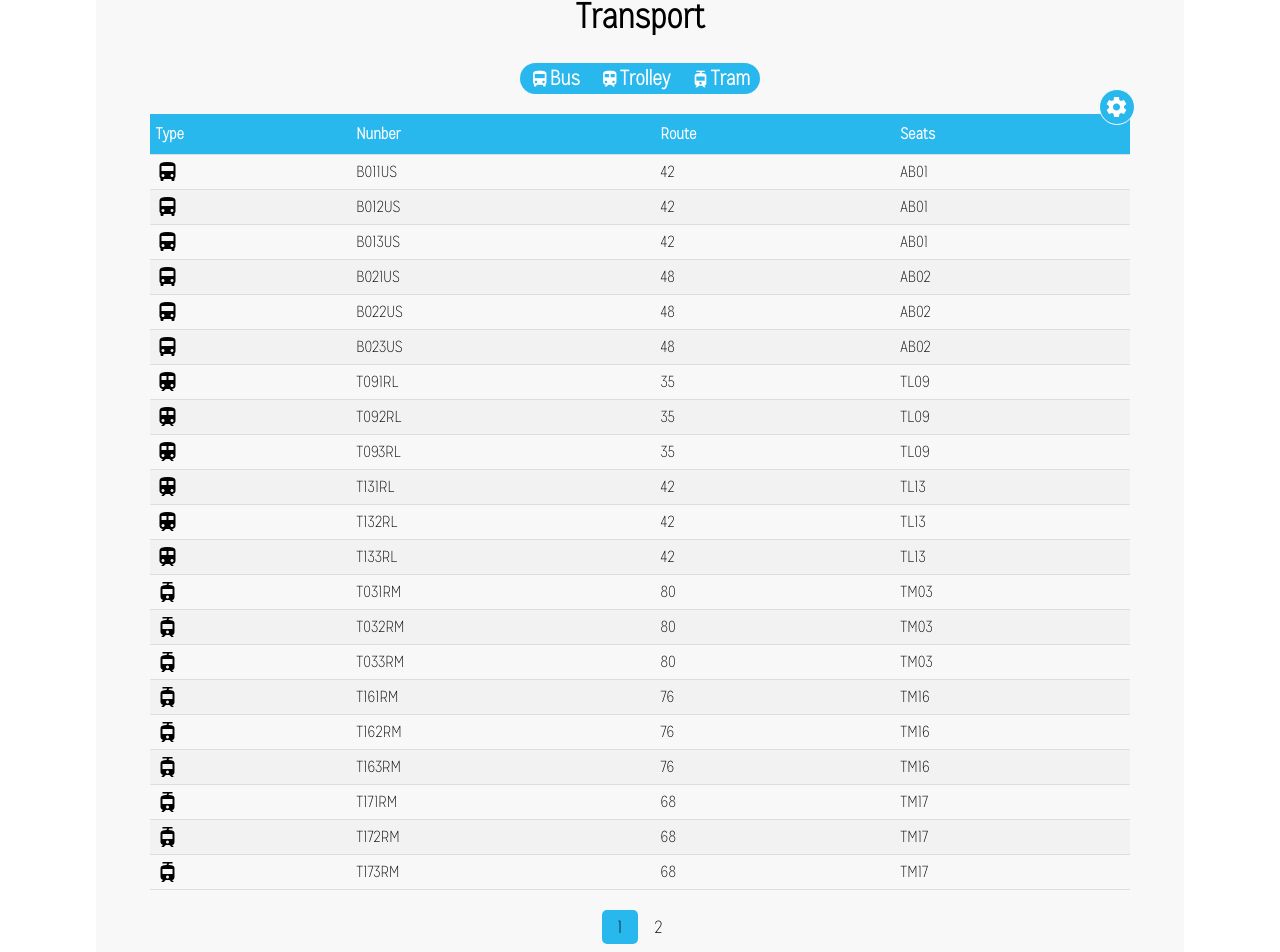
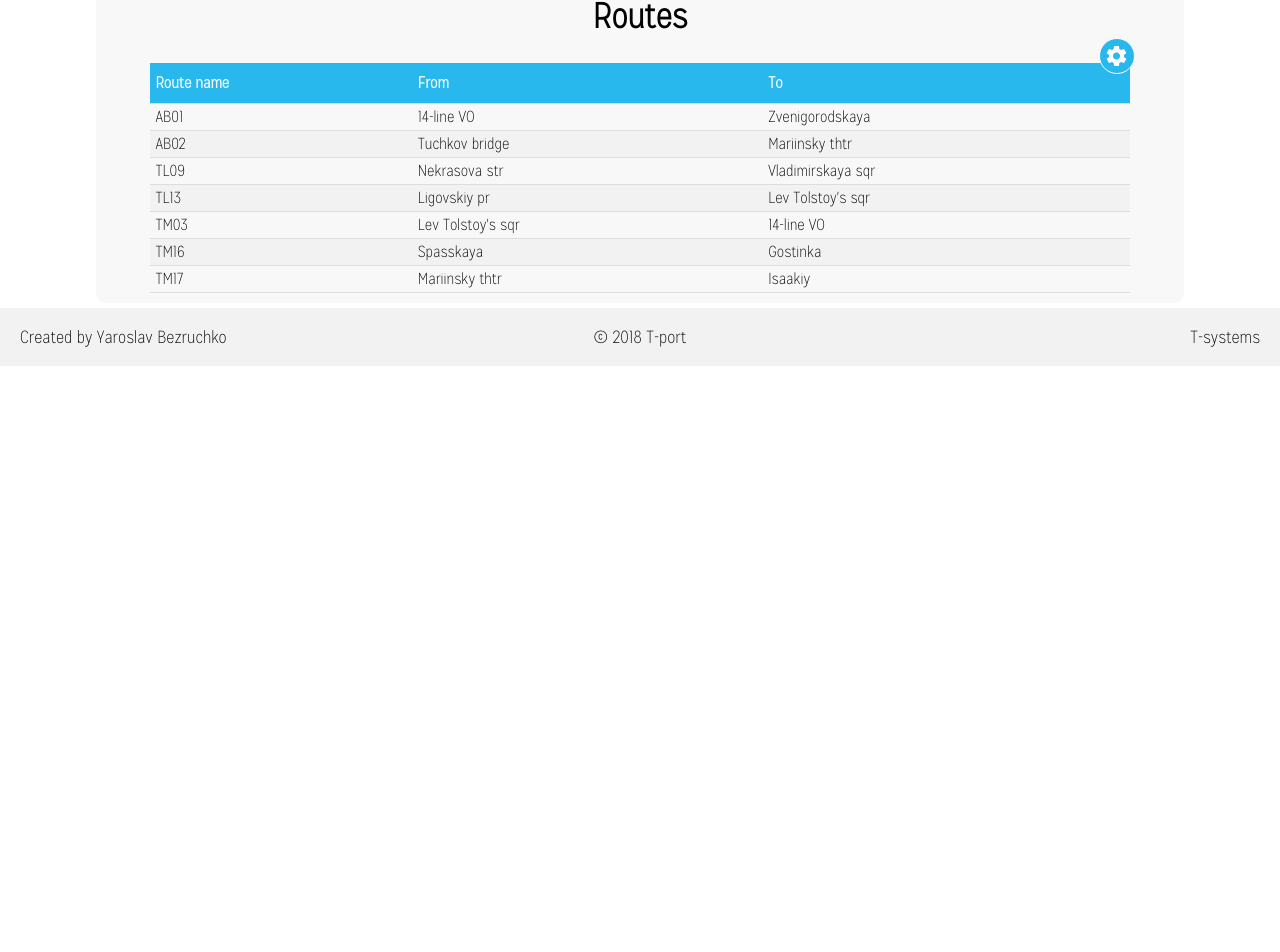
Before and after one commit to Prifki/T-port, a React (Create React App) app in the folder t-port/: page / in a window 1280 px wide. Shown: the part 82-1034 px from the top of the page. After the commit the page ends 800 px from the top, so only its background shows below. Built offline with nearby package versions, Linux system fonts and the light colour scheme.

Commit message:
routes table generating

```diff
--- a/t-port/src/components/landing/App.js
+++ b/t-port/src/components/landing/App.js
@@ -11,8 +11,9 @@ class App extends Component {
     return (
       <>
         <Header />
+        <RoutesContainer />
+        {/*<FindRouteContainer />
         <TransportsContainer />
-        {/*<FindRouteContainer />
         <RoutesContainer />
         <StopsContainer />
         */}
--- a/t-port/src/components/pages/RoutesContainer.js
+++ b/t-port/src/components/pages/RoutesContainer.js
@@ -1,19 +1,68 @@
 import React, { Component } from 'react';
 import Table from './presentational/Table';
 import Card from './presentational/Card';
+import JSONdata from './../../data/data.json';
 
 class RoutesContainer extends Component {
+    constructor(props){
+        super(props);
+        this.state = {
+            isCardShowen: false,
+            routes: JSONdata.routes,
+            routesTableTitles: <tr>
+                                 <th>Route name</th>
+                                 <th>From</th>
+                                 <th>To</th>
+                               </tr>,
+            routesCardTableTitles: <tr>
+                                     <th>Stop</th>
+                                     <th>Time</th>
+                                   </tr>
+        };
+        const routes = JSONdata.routes,
+		stops = JSONdata.stops;
+		let name = [], from = [], to = [], routesData = [];
+		for (let route in routes){
+			for (let stop in stops){
+				if (parseInt(routes[route].stops[0]) == parseInt(stops[stop].number)){
+					from.push(stops[stop].name);
+				}
+				if (routes[route].stops[routes[route].stops.length-1] == parseInt(stops[stop].number)){
+					to.push(stops[stop].name);
+				}
+			}
+			name.push(routes[route].name);
+        }
+        for (let each in name){
+            routesData[each] = {name: name[each], from: from[each], to: to[each]}
+        }
+        this.routesTableRows = routesData.map((row, index) => {
+            return (
+              <tr key={index}>
+                  <td onClick={this.showCard}><a>{row.name}</a></td>
+                  <td>{row.from}</td>
+                  <td>{row.to}</td>
+              </tr>
+            );
+        });
+    }
   render() {
     return (
         <main>
             <div className="substrate">
                 <h2 className="page-name">Routes</h2>
-                <Table />
-                <Card />
+                <Table rows = { this.routesTableRows } header = { this.state.routesTableTitles }/>
+                {this.state.isCardShowen ? <Card tableHeader = { this.state.routesCardTableTitles } /> : null}
             </div>
         </main>
     );
   }
+  showCard = (props) => {
+    console.log(props);
+    this.setState({
+      isCardShowen: true
+    })
+  }
 }
 
 export default RoutesContainer;
--- a/t-port/src/components/pages/TransportsContainer.js
+++ b/t-port/src/components/pages/TransportsContainer.js
@@ -7,22 +7,27 @@ import JSONdata from './../../data/data.json';
 
 class TransportsContainer extends Component {
   state = {
+    isCardShowen: false,
     transport: JSONdata.transport,
     transportTableTitles: <tr>
                             <th>Type</th>
                             <th>Nunber</th>
                             <th>Route</th>
                             <th>Seats</th>
-                          </tr>
+                          </tr>,
+    transportCardTableTitles: <tr>
+                                <th>Stop</th>
+                                <th>Time</th>
+                              </tr>
   };
   render() {
-    const rows = this.state.transport.map((row, index) => {
+    const transportTableRows = this.state.transport.map((row, index) => {
       return (
         <tr key={index}>
             <td><i className="material-icons">{row.type}</i></td>
-            <td>{row.number}</td>
+            <td onClick={this.showCard}><a>{row.number}</a></td>
+            <td>{row.route}</td>
             <td>{row.seats}</td>
-            <td>{row.route}</td>
         </tr>
       );
     });
@@ -31,13 +36,19 @@ class TransportsContainer extends Component {
             <div className="substrate">
                 <h2 className="page-name">Transport</h2>
                 <FilterByType />
-                <Table rows = { rows } header = {this.state.transportTableTitles}/>
+                <Table rows = { transportTableRows } header = { this.state.transportTableTitles } />
                 <Pagination />
-                <Card />
+                {this.state.isCardShowen ? <Card tableHeader = { this.state.transportCardTableTitles } /> : null}
             </div>
         </main>
     );
   }
+  showCard = (props) => {
+    console.log(props);
+    this.setState({
+      isCardShowen: true
+    })
+  }
 }
 
 export default TransportsContainer;
--- a/t-port/src/components/pages/presentational/Card.js
+++ b/t-port/src/components/pages/presentational/Card.js
@@ -5,12 +5,14 @@ import CloseButton from './CloseButton';
 
 class Card extends Component {
   render() {
+    const { tableHeader } = this.props
+    console.log(this.props)
     return (
         <div className="card">
             <BookmarkButton />
             <CloseButton />
             <h3 className="card__title">Card Title</h3>
-            <Table />
+            <Table header = { tableHeader }/>
         </div>
     );
   }
--- a/t-port/src/components/pages/presentational/Table.js
+++ b/t-port/src/components/pages/presentational/Table.js
@@ -11,7 +11,7 @@ class Table extends Component {
             <TableEditButton />
             <table id="transport-table">
                 <TableHeader header = { header } />
-                <TableBody rows={ rows }/>
+                <TableBody rows = { rows }/>
             </table>
         </div>
     );
```
